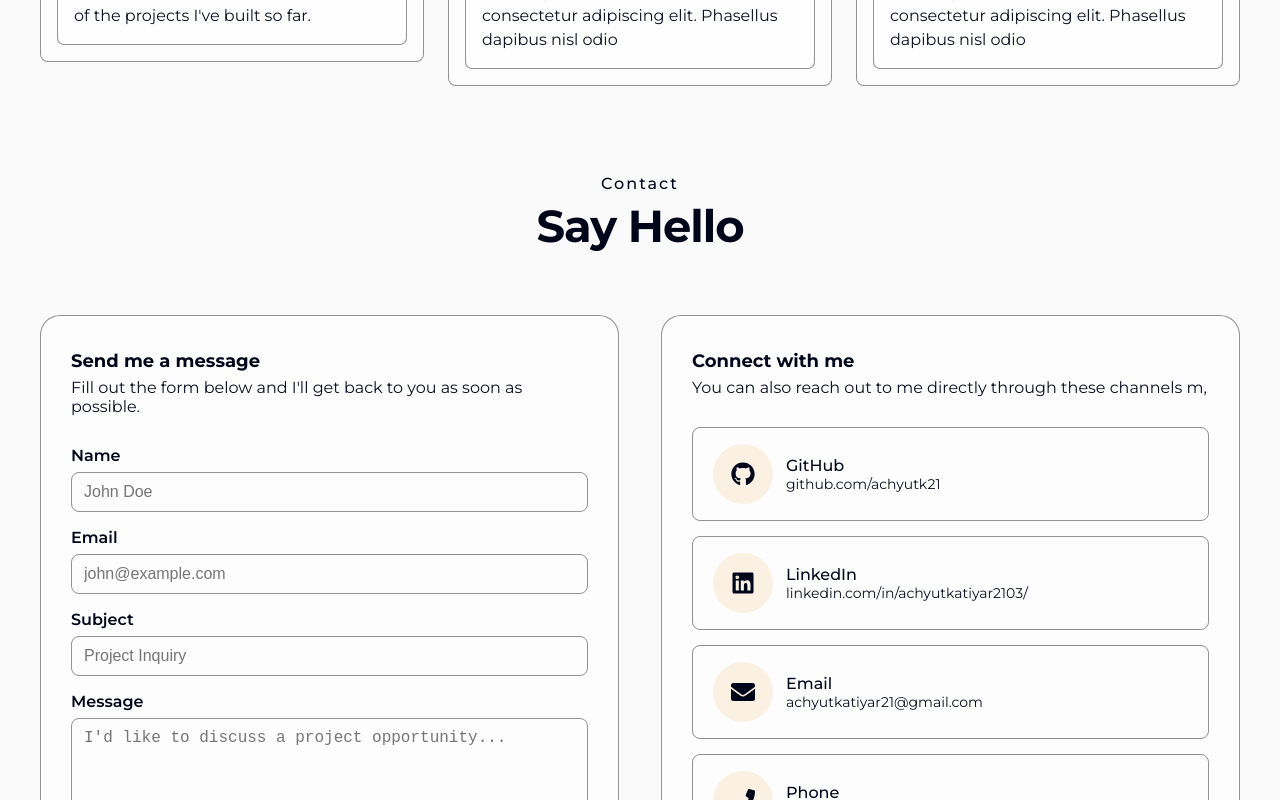
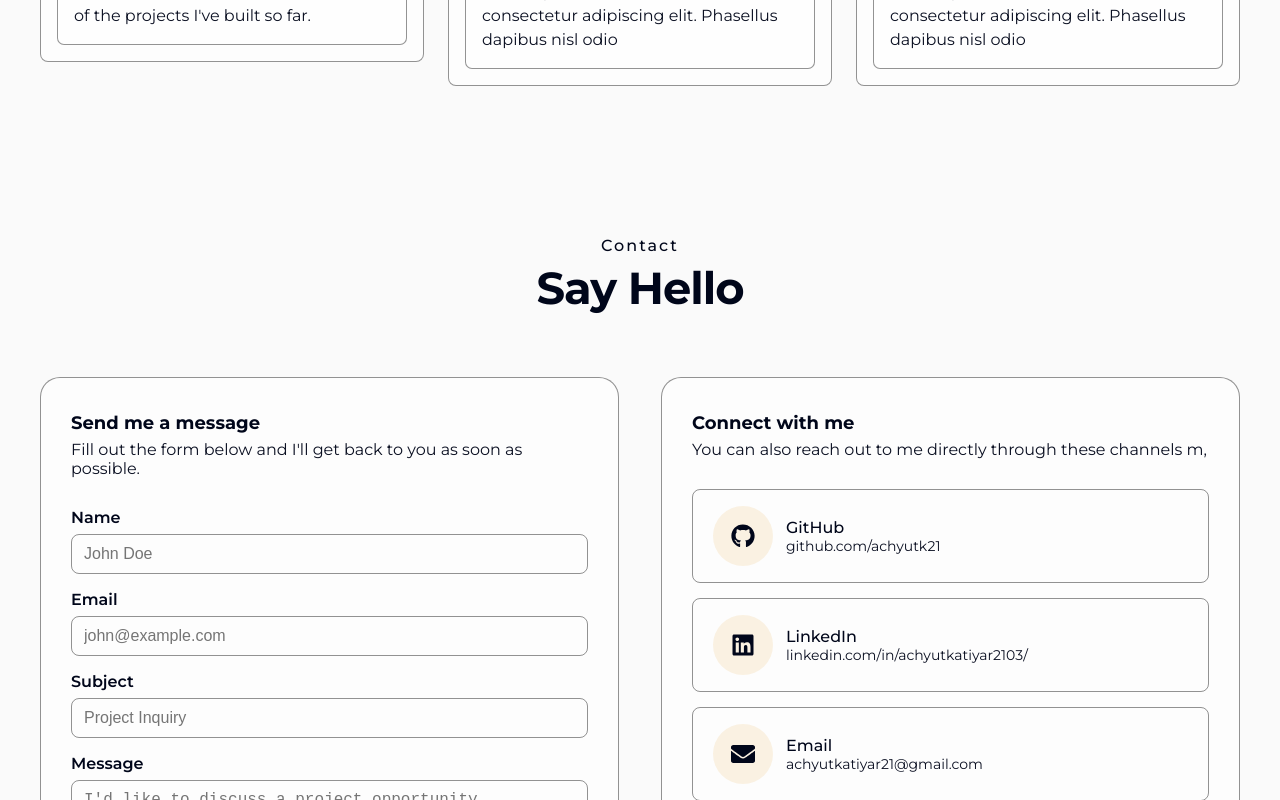
Before and after one commit to Ajay-Yadav-123/Latest-Portfolio, a React (Create React App) app: page / in a window 1280 px wide. Shown: the part 3720-4520 px from the top of the page. Built offline with nearby package versions, Linux system fonts and the light colour scheme.

Commit message:
Initial commit

```diff
--- a/src/components/AboutMe.jsx
+++ b/src/components/AboutMe.jsx
@@ -10,7 +10,7 @@ import { motion } from "framer-motion";
 const AboutMe = () => {
   return (
     <>
-      <section className="about-section">
+      <section className="about-section" id="about-me">
         <div className="about-head">
           <span className="about-intro">Introduction</span>
           <h1 className="about-title">About me</h1>
--- a/src/components/Contact.jsx
+++ b/src/components/Contact.jsx
@@ -27,7 +27,7 @@ const contactInfo = [
 
 export default function Contact() {
   return (
-    <section className="contact-section">
+    <section className="contact-section" id='contact'>
       <div className="about-head">
         <span className="about-intro">Contact</span>
         <h1 className="about-title">Say Hello</h1>
--- a/src/components/HomePage.jsx
+++ b/src/components/HomePage.jsx
@@ -38,7 +38,7 @@ const HomePage = () => {
   const handleNavClick = () => setNavOpen(false);
 
   return (
-    <div className="homepage">
+    <div className="homepage" id='home'>
       <motion.header
         initial={{ opacity: 0, y: -22 }}
         whileInView={{ opacity: 1, y: 0 }}
@@ -60,7 +60,7 @@ const HomePage = () => {
           {/* Navigation Menu */}
           <nav className={`nav-menu${navOpen ? " open" : ""}`}>
             <a href="#home" className="nav-link" onClick={handleNavClick}>Home</a>
-            <a href="#about" className="nav-link" onClick={handleNavClick}>About</a>
+            <a href="#about-me" className="nav-link" onClick={handleNavClick}>About</a>
             <a href="#skills" className="nav-link" onClick={handleNavClick}>Skills</a>
             <a href="#projects" className="nav-link" onClick={handleNavClick}>Projects</a>
             <a href="#contact" className="nav-link" onClick={handleNavClick}>Contact</a>
--- a/src/components/Projects.jsx
+++ b/src/components/Projects.jsx
@@ -5,7 +5,7 @@ import "../style/Projects.css";
 function Projects() {
   return (
     <>
-      <div className="projects">
+      <div className="projects" id="projects">
         <div className="about-head">
           <span className="about-intro">Projects</span>
           <h1 className="about-title">Things I've Created</h1>
--- a/src/components/Skills.jsx
+++ b/src/components/Skills.jsx
@@ -18,7 +18,7 @@ import photo12 from '../assets/figma.jpg';
 function Skills() {
   return (
     <>
-      <section className="skills">
+      <section className="skills" id="skills">
         <div className="about-head">
           <span className="about-intro">Skills</span>
           <h1 className="about-title">What I Know</h1>
--- a/src/index.css
+++ b/src/index.css
@@ -38,3 +38,6 @@ body.light-theme {
   padding: 0;
   box-sizing: border-box;
 }
+html {
+  scroll-behavior: smooth;
+}
--- a/src/style/Contact.css
+++ b/src/style/Contact.css
@@ -13,7 +13,7 @@
 .contact-section {
     background: var(--bg-color);
     color: var(--text-color);
-    padding: 48px 0;
+    padding: 110px 0;
 }
 
 .contact-title {
@@ -196,6 +196,10 @@
 
 /* Responsive */
 @media (max-width: 850px) {
+
+    .contact-section{
+        padding: 40px 0;
+    }
     .contact-main-grid {
         grid-template-columns: 1fr;
         gap: 28px;
--- a/src/style/HomePage.css
+++ b/src/style/HomePage.css
@@ -382,6 +382,7 @@ p{
 
   .navbar {
     z-index: 1202;
+    padding: 0;
   }
 }
 
```
